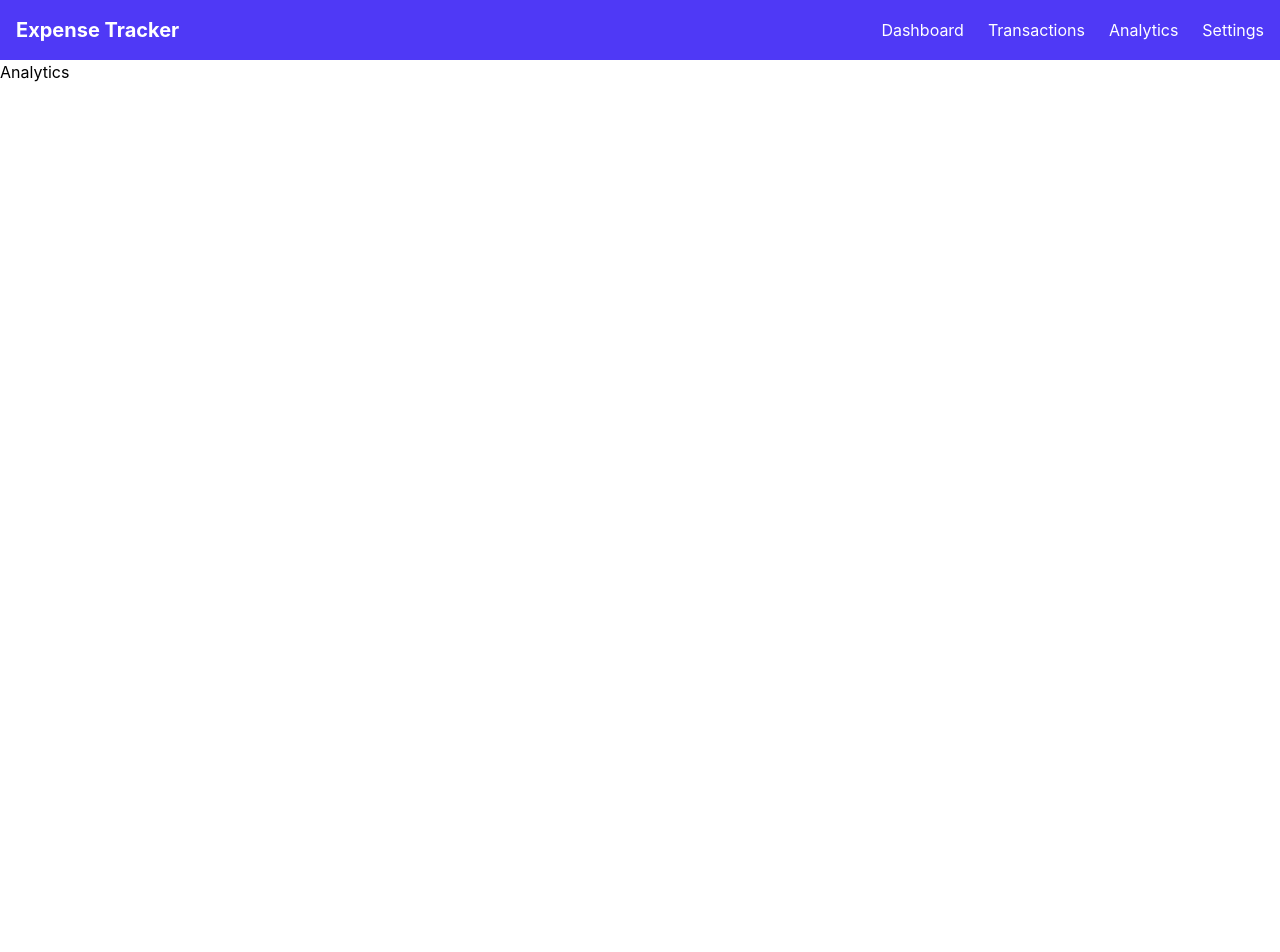
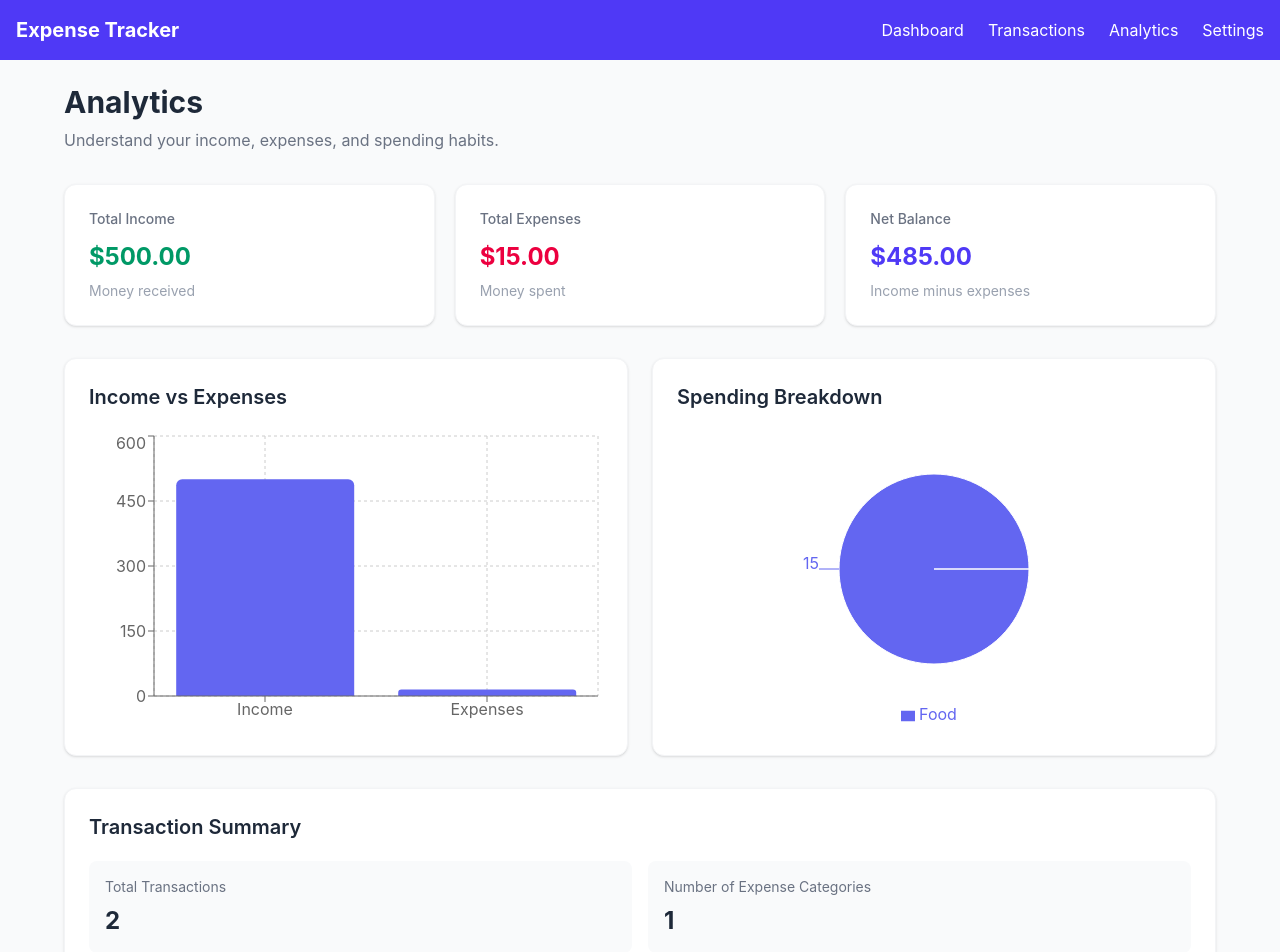
Before and after one commit to betty1233/Expense-Tracker, a React (Vite) app: page /analytics in a window 1280 px wide. Shown: the top 952 px of the page. Before the commit the page ends 800 px from the top, so only its background shows below. Built offline with nearby package versions, Linux system fonts and the light colour scheme.

Commit message:
structuring the analytics page

```diff
--- a/package.json
+++ b/package.json
@@ -14,6 +14,7 @@
     "react": "^19.2.8",
     "react-dom": "^19.2.8",
     "react-router-dom": "^7.18.4",
+    "recharts": "^3.10.1",
     "tailwindcss": "^4.3.3"
   },
   "devDependencies": {
--- a/src/App.jsx
+++ b/src/App.jsx
@@ -34,19 +34,28 @@ export default function App() {
 useEffect(() => {
   localStorage.setItem("transactions", JSON.stringify(transactions));
 }, [transactions]);
+
+const [transactionToEdit, setTransactionToEdit] = useState(null);
   return (
     <BrowserRouter>
       <Navbar/>
       <Routes>
-        <Route path="/" element={<Dashboard />} />
+        <Route path="/" element={<Dashboard
+                                      transactions={transactions}
+                                      setTransactions={setTransactions}
+                                      transactionToEdit={transactionToEdit}
+                                      setTransactionToEdit={setTransactionToEdit}
+                                         />} />
 
         <Route path="/dashboard" element={<Dashboard
                                         transactions={transactions}
                                         setTransactions={setTransactions}/>} />
         <Route path="/transactions" element={<Transactions
                                                     transactions={transactions}
-                                                    setTransactions={setTransactions}/>} />
-        <Route path="/analytics" element={<Analytics />} />
+                                                    setTransactions={setTransactions}
+                                                    setTransactionToEdit={setTransactionToEdit}/>} />
+        <Route path="/analytics" element={<Analytics
+                                                  transactions={transactions} />} />
         <Route path="/settings" element={<Settings />} />
       </Routes>
     </BrowserRouter>
--- a/src/components/Frontpage.jsx
+++ b/src/components/Frontpage.jsx
@@ -6,6 +6,9 @@ import TransactionList from "./TransactionList"
 export default function Frontpage( {
   transactions,
   setTransactions,
+  transactionToEdit,
+  setTransactionToEdit,
+
 }) {
   // State for form inputs
   const [title, setTitle] = useState("");
@@ -110,6 +113,14 @@ export default function Frontpage( {
       setCategory(transactionToEdit.category);
     }
   };
+
+  useEffect (() =>{
+    if (transactionToEdit !== null && transactionToEdit !== undefined){
+      handleEditTransaction(transactionToEdit),
+      setTransactionToEdit(null);
+    }
+  },[transactionToEdit]
+);
 
   // Handle canceling edit mode
   const handleCancelEdit = () => {
--- a/src/pages/Analytics.jsx
+++ b/src/pages/Analytics.jsx
@@ -1,9 +1,222 @@
-export default function Analytics(){
-    return(
-        <div>
-            <h1>
-                Analytics
-            </h1>
+import { ResponsiveContainer, PieChart, Pie, BarChart, Bar, XAxis, YAxis, Tooltip, CartesianGrid, Cell, Legend } from "recharts";
+
+export default function Analytics({ transactions = [] }) {
+  // 1. Calculate income and expenses
+  const totalIncome = transactions.reduce((total, item) => {
+    return item.type === "income"
+      ? total + Number(item.amount || 0)
+      : total;
+  }, 0);
+
+  const totalExpenses = transactions.reduce((total, item) => {
+    return item.type === "expense"
+      ? total + Number(item.amount || 0)
+      : total;
+  }, 0);
+
+  const balance = totalIncome - totalExpenses;
+
+  const categoryTotals = transactions
+    .filter((item) => item.type === "expense")
+    .reduce((totals, item) => {
+      const category = item.category || "Other";
+
+      totals[category] =
+        (totals[category] || 0) + Number(item.amount || 0);
+
+      return totals;
+    }, {});
+
+  const categories = Object.entries(categoryTotals).sort(
+    (a, b) => b[1] - a[1]
+  );
+
+  const overviewData = [
+    { name: "Income", amount: totalIncome },
+    { name: "Expenses", amount: totalExpenses },
+  ];
+
+  const categoryChartData = categories.map(([category, amount]) => ({
+    name: category,
+    value: amount,
+  }));
+
+  const chartColors= [
+     "#6366f1",
+  "#10b981",
+  "#f59e0b",
+  "#f43f5e",
+  "#8b5cf6",
+  "#06b6d4",
+  ];
+
+  const formatMoney = (amount) =>
+    `$${amount.toLocaleString("en-US", {
+      minimumFractionDigits: 2,
+      maximumFractionDigits: 2,
+    })}`;
+
+  return (
+    <div className="min-h-screen bg-gray-50 p-6">
+      <div className="mx-auto max-w-6xl">
+
+        {/* Page heading */}
+        <div className="mb-8">
+          <h1 className="text-3xl font-bold text-gray-800">
+            Analytics
+          </h1>
+
+          <p className="mt-2 text-gray-500">
+            Understand your income, expenses, and spending habits.
+          </p>
         </div>
-    );
+
+        {/* Summary cards */}
+        <div className="grid grid-cols-1 gap-5 sm:grid-cols-2 lg:grid-cols-3">
+
+          <div className="rounded-xl border border-gray-100 bg-white p-6 shadow-sm">
+            <p className="text-sm font-medium text-gray-500">
+              Total Income
+            </p>
+
+            <p className="mt-3 text-2xl font-bold text-emerald-600">
+              {formatMoney(totalIncome)}
+            </p>
+
+            <p className="mt-2 text-sm text-gray-400">
+              Money received
+            </p>
+          </div>
+
+          <div className="rounded-xl border border-gray-100 bg-white p-6 shadow-sm">
+            <p className="text-sm font-medium text-gray-500">
+              Total Expenses
+            </p>
+
+            <p className="mt-3 text-2xl font-bold text-rose-600">
+              {formatMoney(totalExpenses)}
+            </p>
+
+            <p className="mt-2 text-sm text-gray-400">
+              Money spent
+            </p>
+          </div>
+
+          <div className="rounded-xl border border-gray-100 bg-white p-6 shadow-sm">
+            <p className="text-sm font-medium text-gray-500">
+              Net Balance
+            </p>
+
+            <p
+              className={`mt-3 text-2xl font-bold ${
+                balance >= 0
+                  ? "text-indigo-600"
+                  : "text-rose-600"
+              }`}
+            >
+              {formatMoney(balance)}
+            </p>
+
+            <p className="mt-2 text-sm text-gray-400">
+              Income minus expenses
+            </p>
+          </div>
+
+        </div>
+
+        {/* Charts */}
+<div className="mt-8 grid grid-cols-1 gap-6 lg:grid-cols-2">
+
+  {/* Income vs Expenses */}
+  <div className="rounded-xl border border-gray-100 bg-white p-6 shadow-sm">
+    <h2 className="mb-5 text-xl font-semibold text-gray-800">
+      Income vs Expenses
+    </h2>
+
+    <ResponsiveContainer width="100%" height={300}>
+      <BarChart data={overviewData}>
+        <CartesianGrid strokeDasharray="3 3" />
+        <XAxis dataKey="name" />
+        <YAxis />
+        <Tooltip formatter={(value) => formatMoney(Number(value))} />
+        <Bar dataKey="amount" fill="#6366f1" radius={[6, 6, 0, 0]} />
+      </BarChart>
+    </ResponsiveContainer>
+  </div>
+
+  {/* Spending by Category */}
+  <div className="rounded-xl border border-gray-100 bg-white p-6 shadow-sm">
+    <h2 className="mb-5 text-xl font-semibold text-gray-800">
+      Spending Breakdown
+    </h2>
+
+    {categoryChartData.length === 0 ? (
+      <p className="py-8 text-center text-gray-400">
+        Add expenses to see your spending chart.
+      </p>
+    ) : (
+      <ResponsiveContainer width="100%" height={300}>
+        <PieChart>
+          <Pie
+            data={categoryChartData}
+            dataKey="value"
+            nameKey="name"
+            cx="50%"
+            cy="50%"
+            outerRadius={95}
+            label
+          >
+            {categoryChartData.map((entry, index) => (
+              <Cell
+                key={entry.name}
+                fill={chartColors[index % chartColors.length]}
+              />
+            ))}
+          </Pie>
+
+          <Tooltip formatter={(value) => formatMoney(Number(value))} />
+          <Legend />
+        </PieChart>
+      </ResponsiveContainer>
+    )}
+  </div>
+
+</div>
+
+        {/* Transaction summary */}
+        <div className="mt-8 rounded-xl border border-gray-100 bg-white p-6 shadow-sm">
+
+          <h2 className="text-xl font-semibold text-gray-800">
+            Transaction Summary
+          </h2>
+
+          <div className="mt-5 grid grid-cols-1 gap-4 sm:grid-cols-2">
+
+            <div className="rounded-lg bg-gray-50 p-4">
+              <p className="text-sm text-gray-500">
+                Total Transactions
+              </p>
+
+              <p className="mt-2 text-2xl font-bold text-gray-800">
+                {transactions.length}
+              </p>
+            </div>
+
+            <div className="rounded-lg bg-gray-50 p-4">
+              <p className="text-sm text-gray-500">
+                Number of Expense Categories
+              </p>
+
+              <p className="mt-2 text-2xl font-bold text-gray-800">
+                {categories.length}
+              </p>
+            </div>
+
+          </div>
+
+        </div>
+
+      </div>
+    </div>
+  );
 }
--- a/src/pages/Dashboard.jsx
+++ b/src/pages/Dashboard.jsx
@@ -1,10 +1,17 @@
 import Frontpage from "../components/Frontpage"
 
-export default function Dashboard({transactions, setTransactions}) {
+export default function Dashboard({
+    transactions,
+    setTransactions,
+    transactionToEdit,
+    setTransactionToEdit,
+}) {
     return(
        <Frontpage
             transactions={transactions}
             setTransactions={setTransactions}
+            transactionToEdit={transactionToEdit}
+            setTransactionToEdit={setTransactionToEdit}
         />
     );
 }
--- a/src/pages/Transactions.jsx
+++ b/src/pages/Transactions.jsx
@@ -5,6 +5,8 @@ import TransactionList from "../components/TransactionList";
 export default function Transactions({
   transactions,
   setTransactions,
+  setTransactionToEdit,
+
 }) {
   // Search, filter, and sorting state
   const [searchTerm, setSearchTerm] = useState("");
@@ -74,8 +76,9 @@ export default function Transactions({
             current.filter((item) => item.id !== id)
           );
         }}
-        handleEditTransaction={() => {
-          alert("Editing from this page is not available yet.");
+        handleEditTransaction={(id) => {
+          setTransactionToEdit(id);
+          window.location.href ="/dashboard"
         }}
       />
     </div>
```
Also changed, not shown: 1 other file (tests, documents, lock files or other folders).
